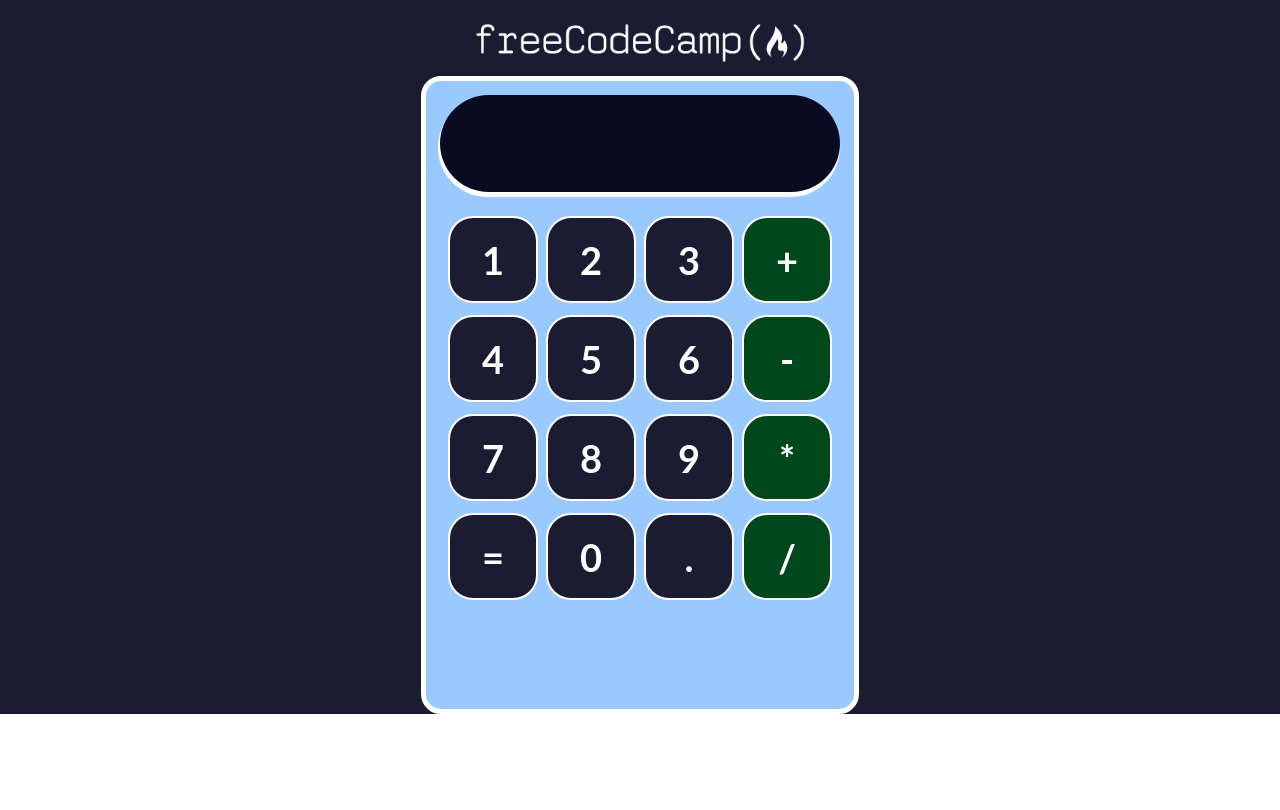
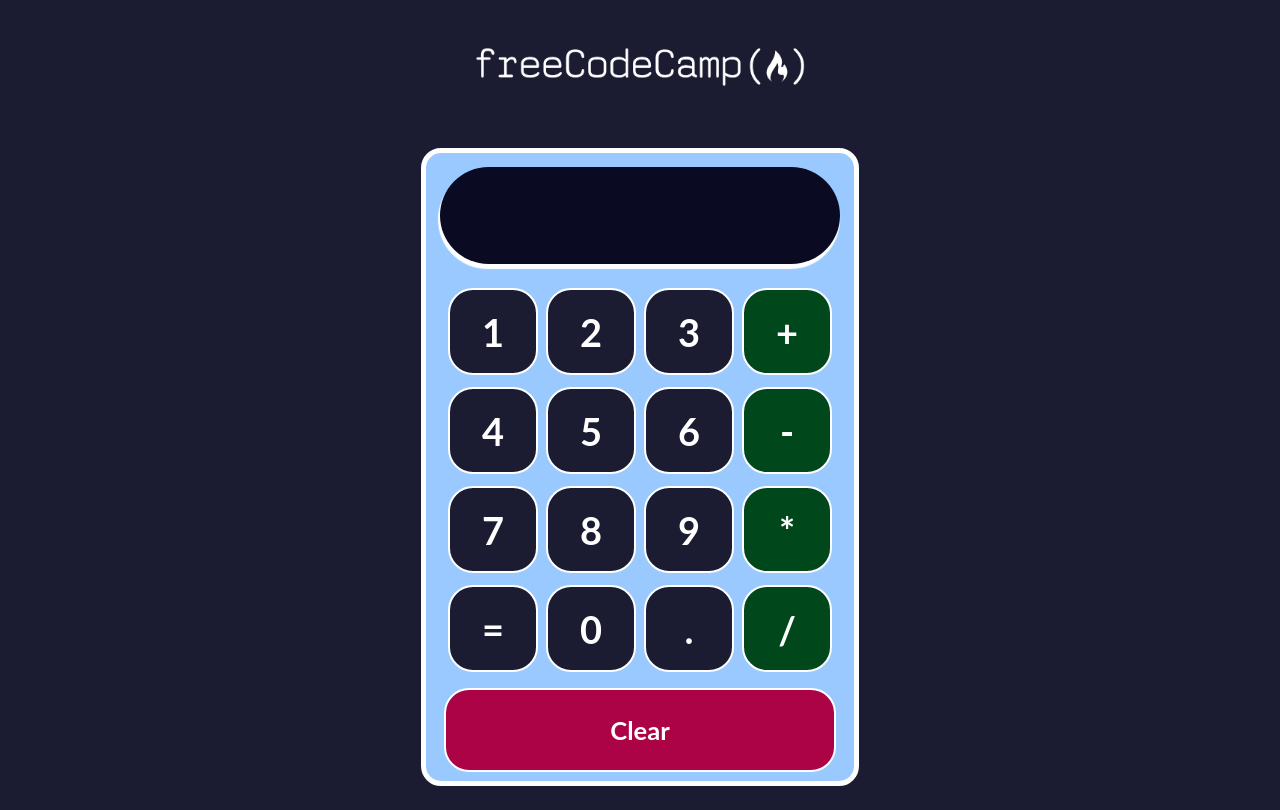
Before and after one commit to remunozz/calculadora, a React (Create React App) app: page / in a window 1280 px wide. Built offline with nearby package versions, Linux system fonts and the light colour scheme.

Commit message:
add componente BotonClear y estilos

```diff
--- a/src/App.css
+++ b/src/App.css
@@ -1,5 +1,5 @@
 .App{
-  /*height: 100vh;*/
+  height: 100vh;
   padding-top: 10px;
   background-color: #1b1b32;
   font-family: Lato, sans-serif;
--- a/src/App.js
+++ b/src/App.js
@@ -2,6 +2,7 @@
 import freeCodeCampLogo from './imagenes/freecodecamp-logo.png';
 import Boton from './componentes/Boton';
 import Pantalla from './componentes/Pantalla';
+import BotonClear from './componentes/BotonClear';
 
 function App() {
   return (
@@ -38,7 +39,9 @@
           <Boton>.</Boton>
           <Boton>/</Boton>
         </div>
-        <div className='fila'></div>
+        <div className='fila'>
+          <BotonClear>Clear</BotonClear>
+        </div>
       </div>
     </div>
   );
--- /dev/null
+++ b/src/componentes/BotonClear.js
@@ -0,0 +1,10 @@
+import React from 'react';
+import '../hojas-de-estilo/BotonClear.css';
+
+const BotonClear = (props) => (
+  <div className = 'boton-clear' >
+    {props.children}
+  </div>
+);
+
+export default BotonClear;
--- /dev/null
+++ b/src/hojas-de-estilo/BotonClear.css
@@ -0,0 +1,19 @@
+.boton-clear {
+  height: 80px;
+  font-size: 1.6em;
+  display: flex;
+  flex: 1;
+  background-color: #ac0246;
+  margin-top:8px;
+  justify-content: center;
+  align-items: center;
+  font-weight: bold;
+  color: white;
+  border: 2px solid white;
+  border-radius: 25px;
+  cursor: pointer;
+}
+
+.boton-clear:hover {
+  background-color: #ebb000;
+}
```
